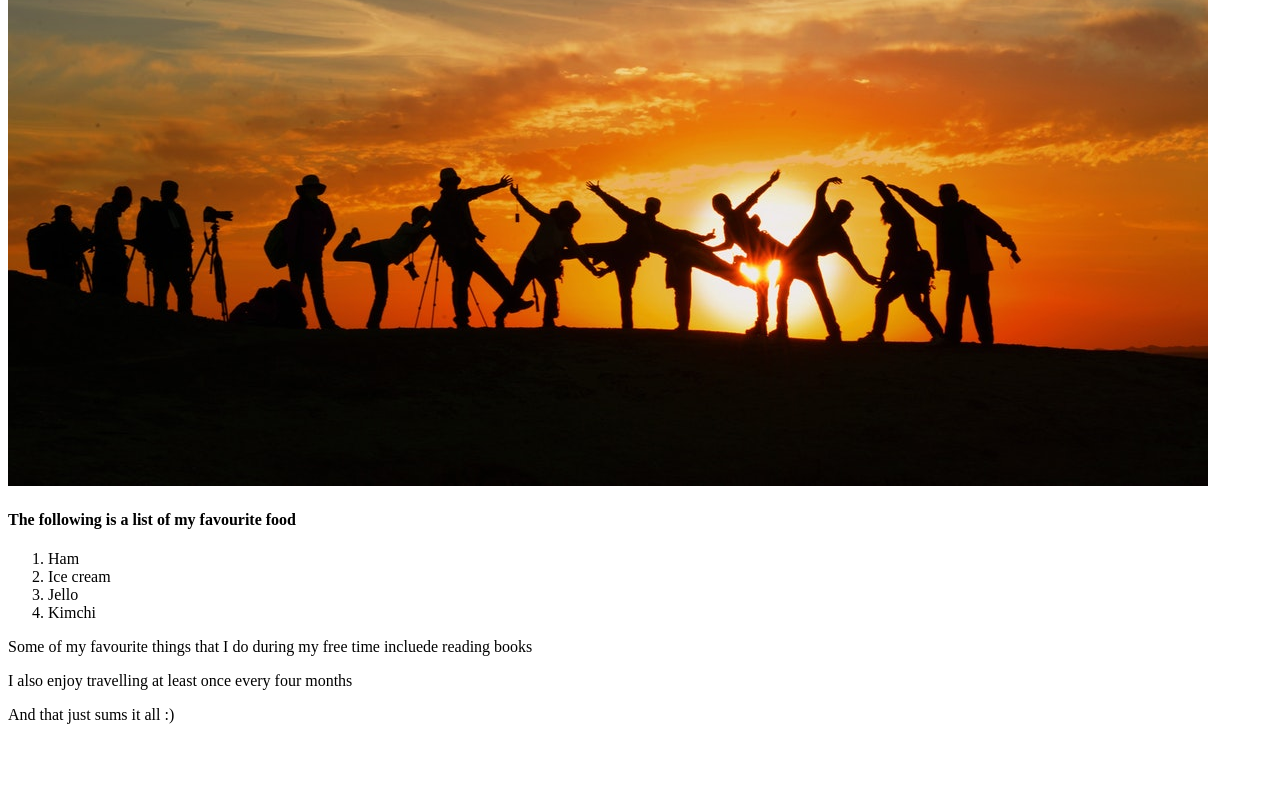
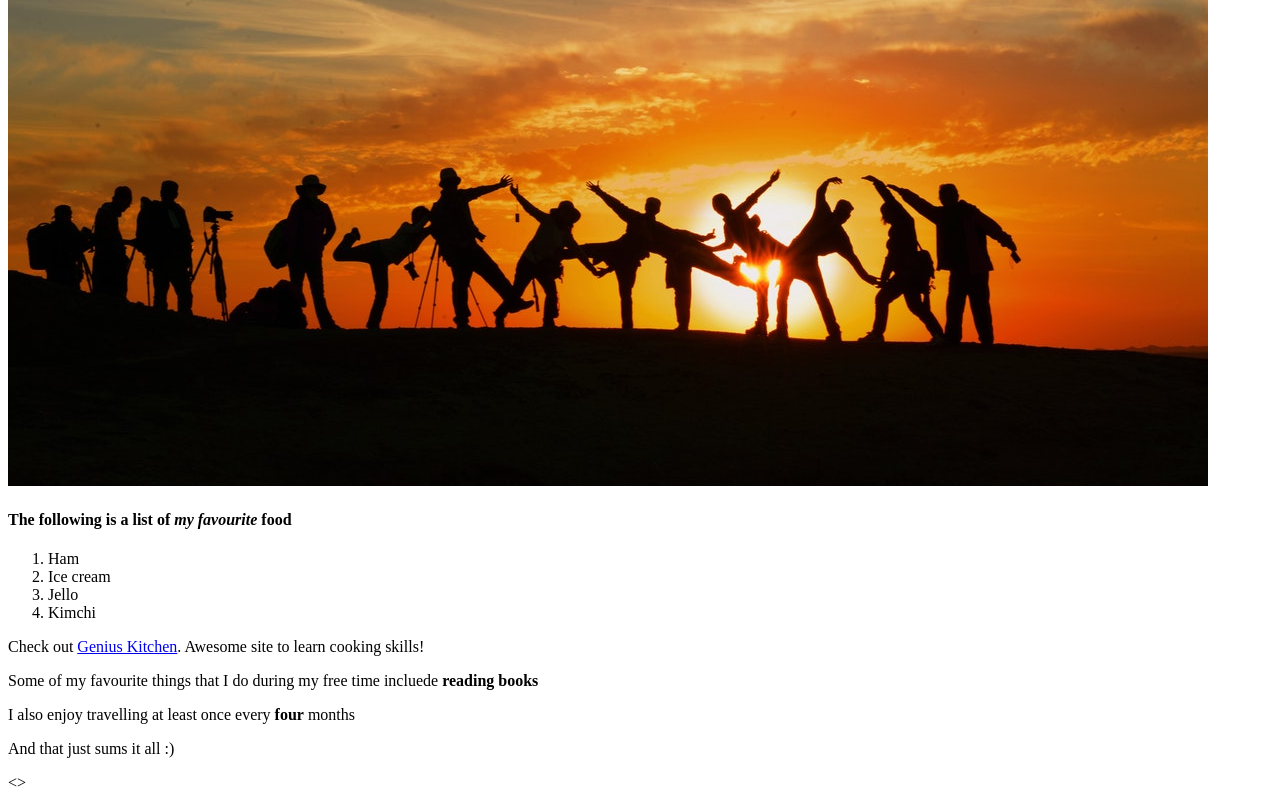
Before and after one commit to Mugala/my-fav-thing-s-, a plain HTML site: page my-favorite-things.html in a window 1280 px wide. Shown: the part 671-1471 px from the top of the page. Before the commit the page ends 1411 px from the top, so only its background shows below. Drawn offline with Linux system fonts and the light colour scheme.

Commit message:
add strong and em elements

```diff
--- a/my-favorite-things.html
+++ b/my-favorite-things.html
@@ -21,7 +21,7 @@
 
     <img src="images/friends2.jpg" alt="friends2">
 
-    <h4>The following is a list of my favourite food</h4>
+    <h4>The following is a list of <em>my favourite</em> food</h4>
     <ol>
       <li>Ham</li>
       <li>Ice cream</li>
@@ -29,10 +29,12 @@
       <li>Kimchi</li>
     </ol>
 
-    <p>Some of my favourite things that I do during my free time incluede reading books</p>
-    <p>I also enjoy travelling at least once every four months</p>
+  </p>Check out <a href="http://www.geniuskitchen.com/">Genius Kitchen</a>. Awesome site to learn cooking skills!</p>
+
+    <p>Some of my favourite things that I do during my free time incluede <strong>reading books</strong></p>
+    <p>I also enjoy travelling at least once every <strong>four</strong> months</p>
 
     <p>And that just sums it all :)</p>
 
   </body>
-</html>
+</html><>
```
